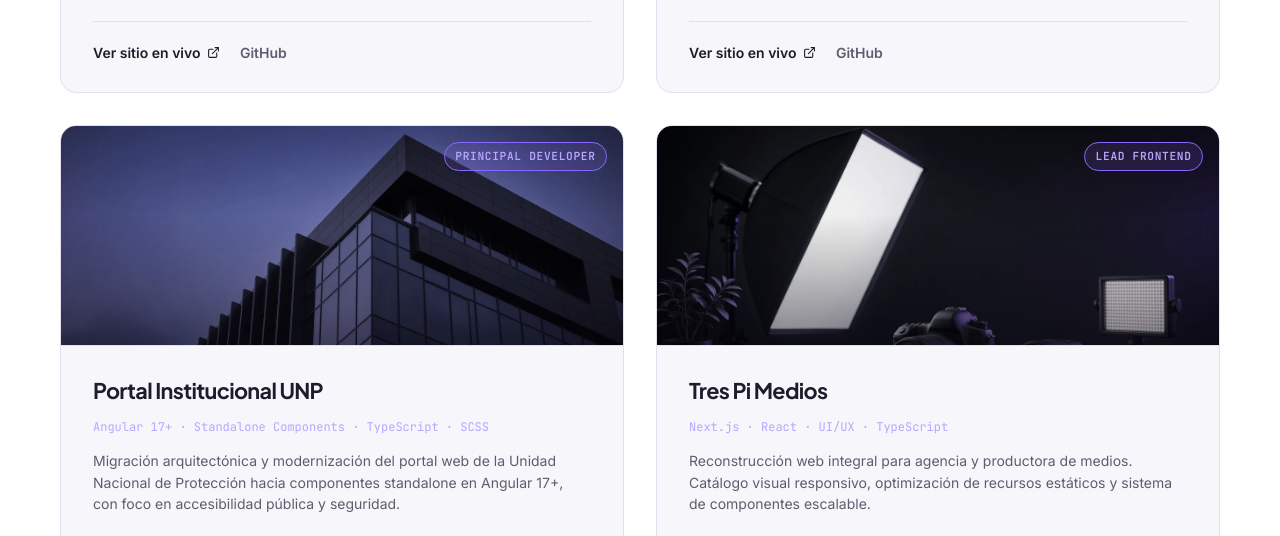
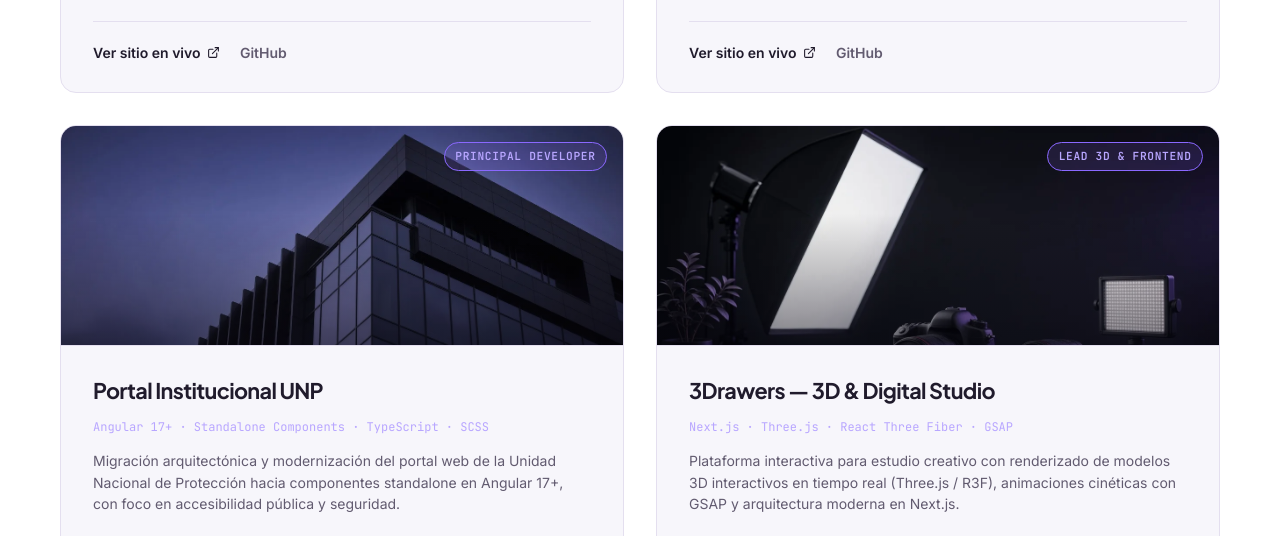
Before and after one commit to EventsHorizons/portfolio, a website: page index.html in a window 1280 px wide. Shown: the part 4729-5265 px from the top of the page. Drawn offline with Linux system fonts and the light colour scheme.

Commit message:
feat(projects): rename 3Pi Medios to 3Drawers 3D Studio with updated assets and repository links

```diff
--- a/index.html
+++ b/index.html
@@ -489,7 +489,7 @@
     </section>
 
     <!-- ==========================================================================
-         SECCIÓN 02: CRITERIO DE TRABAJO (MONOGRAMAS TIPOGRÁFICOS)
+         SECCIÓN 02: CRITERIO DE TRABAJO (MÉTODO & PILARES TÉCNICOS)
          ========================================================================== -->
     <section class="section section-bordered" id="criterio">
       <div class="container">
@@ -650,23 +650,23 @@
             </div>
           </article>
 
-          <!-- Proyecto 4: Tres Pi Medios -->
+          <!-- Proyecto 4: 3Drawers -->
           <article class="project-card">
             <div class="project-visual">
-              <img src="images/project-trespi.webp" alt="Tres Pi Medios" width="600" height="340" loading="lazy">
+              <img src="images/project-3drawers.webp" alt="3Drawers Studio — Experiencia 3D Interactiva" width="600" height="340" loading="lazy">
               <div class="project-visual-scrim"></div>
-              <span class="project-badge-lead">Lead Frontend</span>
+              <span class="project-badge-lead">Lead 3D &amp; Frontend</span>
             </div>
             <div class="project-content">
               <div class="project-header">
-                <h3 class="project-title">Tres Pi Medios</h3>
-                <span class="project-stack-tag">Next.js · React · UI/UX · TypeScript</span>
+                <h3 class="project-title">3Drawers — 3D &amp; Digital Studio</h3>
+                <span class="project-stack-tag">Next.js · Three.js · React Three Fiber · GSAP</span>
               </div>
               <p class="project-desc">
-                Reconstrucción web integral para agencia y productora de medios. Catálogo visual responsivo, optimización de recursos estáticos y sistema de componentes escalable.
+                Plataforma interactiva para estudio creativo con renderizado de modelos 3D interactivos en tiempo real (Three.js / R3F), animaciones cinéticas con GSAP y arquitectura moderna en Next.js.
               </p>
               <div class="project-footer">
-                <a href="https://github.com/EventsHorizons/trespi-medios" target="_blank" rel="noopener noreferrer" class="project-link">
+                <a href="https://github.com/EventsHorizons/3drawers-studio" target="_blank" rel="noopener noreferrer" class="project-link">
                   <span>Ver repositorio GitHub</span>
                   <svg width="13" height="13" viewBox="0 0 24 24" fill="none" stroke="currentColor" stroke-width="2" stroke-linecap="round" stroke-linejoin="round" aria-hidden="true"><path d="M18 13v6a2 2 0 0 1-2 2H5a2 2 0 0 1-2-2V8a2 2 0 0 1 2-2h6"></path><polyline points="15 3 21 3 21 9"></polyline><line x1="10" y1="14" x2="21" y2="3"></line></svg>
                 </a>
```
Also changed, not shown: images/project-3drawers.webp (renamed from images/project-trespi.webp).
